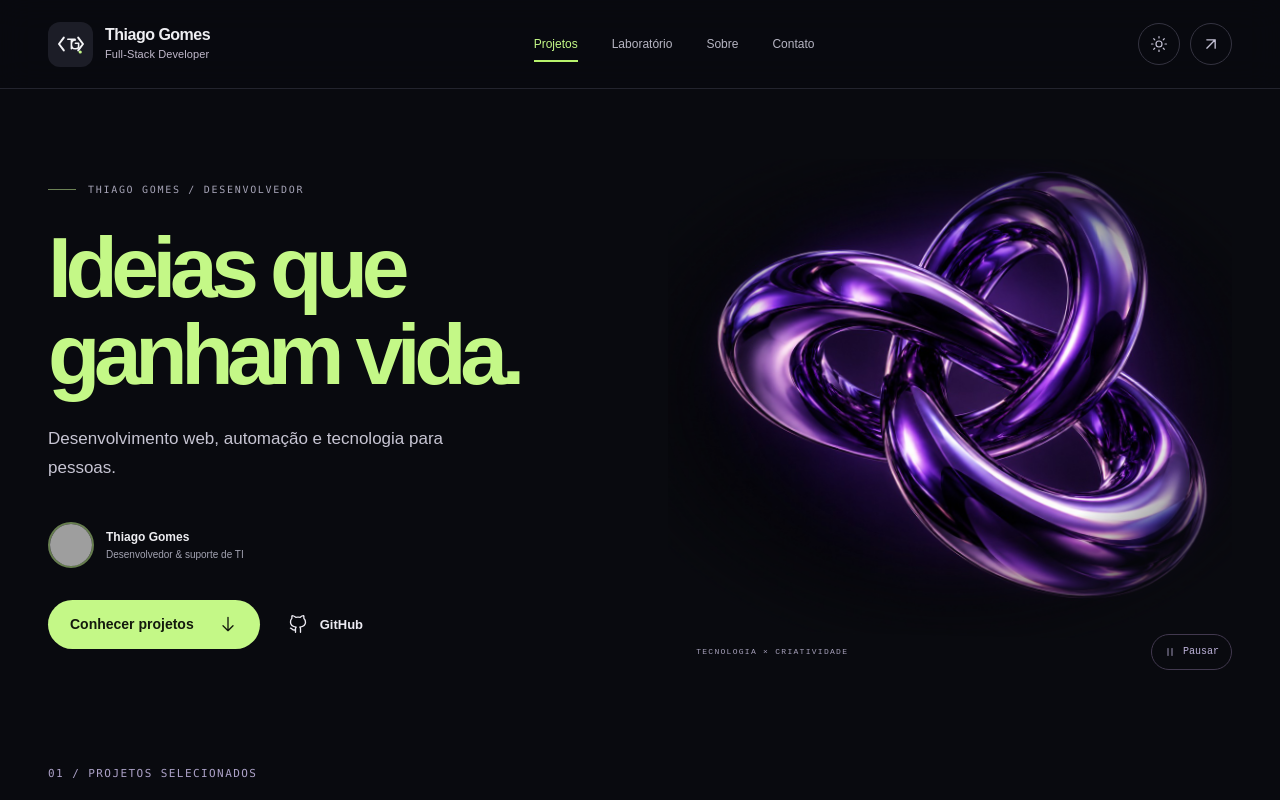
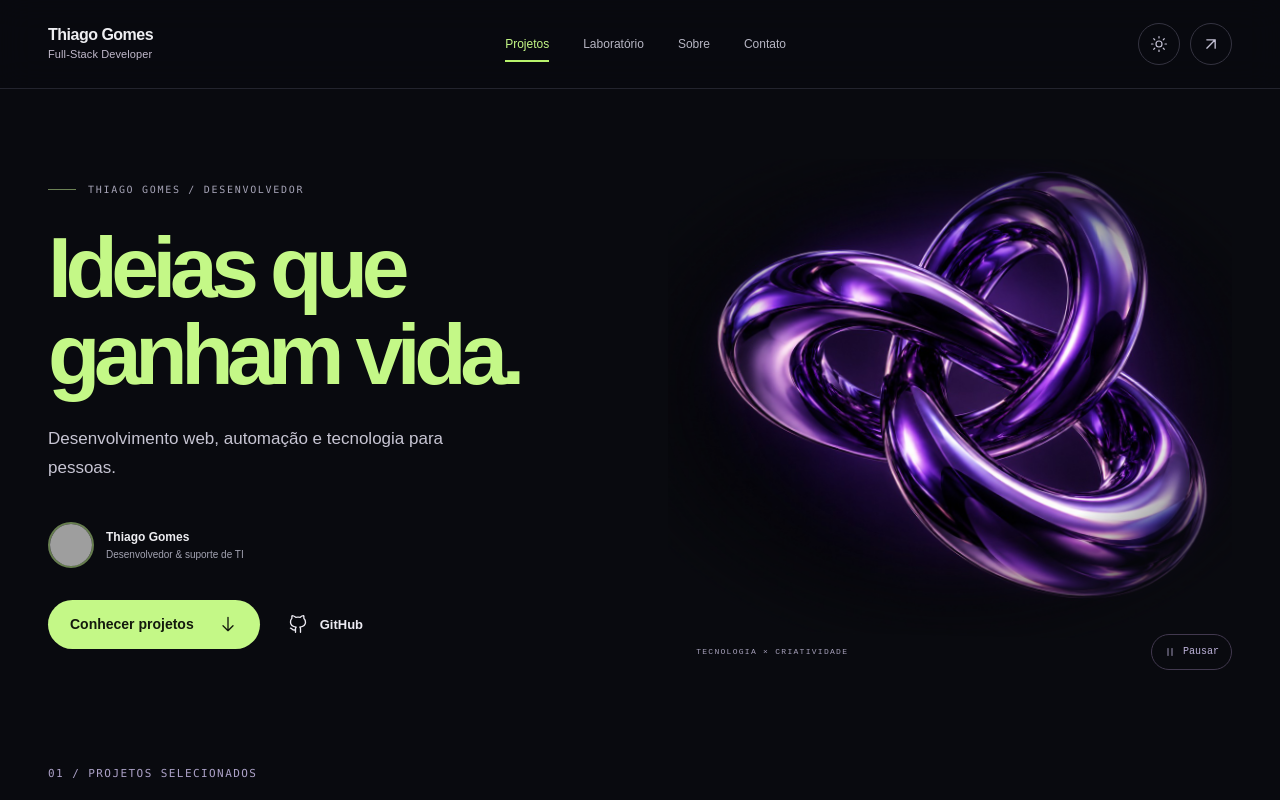
Before and after one commit to Thiago-A-Gomes/Thiago-A-Gomes.github.io, a React (Vite) app in the folder app/: page / in a window 1280 px wide. Shown: the top 800 px of the page. Built offline with nearby package versions, Linux system fonts and the light colour scheme; grey boxes are pictures that could not be loaded.

Commit message:
Remove símbolo do cabeçalho

```diff
--- a/app/src/App.tsx
+++ b/app/src/App.tsx
@@ -99,13 +99,6 @@ export function App() {
       <header className="site-header">
         <div className="container header-inner">
           <a className="brand" href="#inicio">
-            <span className="brand-symbol" aria-hidden="true">
-              <svg viewBox="0 0 40 40" width="32" height="32" fill="none">
-                <path d="M11 12 5 20l6 8M29 12l6 8-6 8" stroke="currentColor" strokeWidth="2.5" strokeLinecap="round" strokeLinejoin="round" />
-                <path d="M16 14h9m-4.5 0v12m5-7h4v5.5c-1.1 1.1-2.6 1.5-4 1.5-3.1 0-5-2.3-5-5.5S22.5 15 25.5 15" stroke="currentColor" strokeWidth="2" strokeLinecap="round" strokeLinejoin="round" />
-                <circle cx="31.5" cy="30" r="2" fill="var(--accent)" />
-              </svg>
-            </span>
             <span className="brand-name">
               Thiago Gomes<span>Full-Stack Developer</span>
             </span>
```
